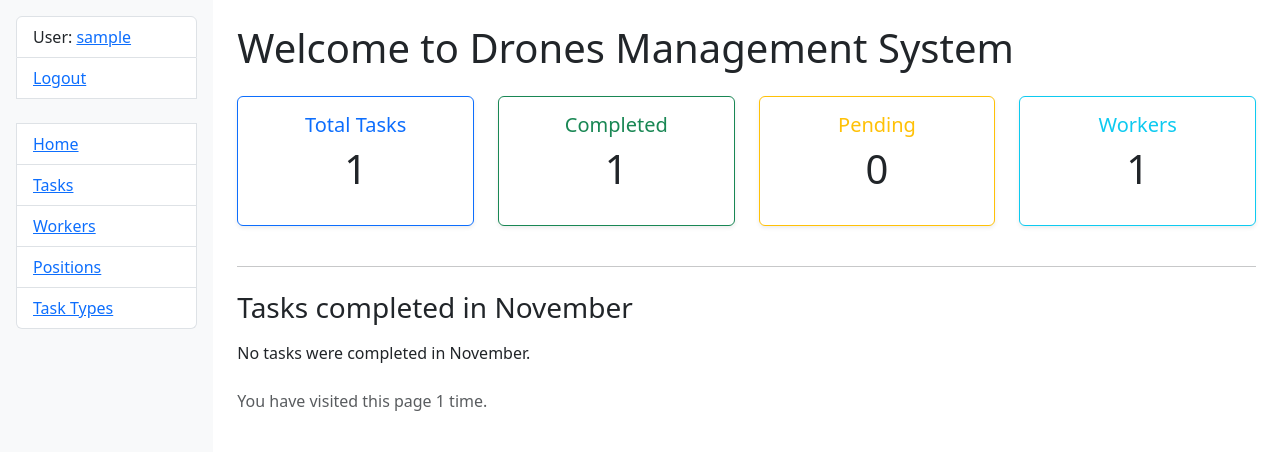
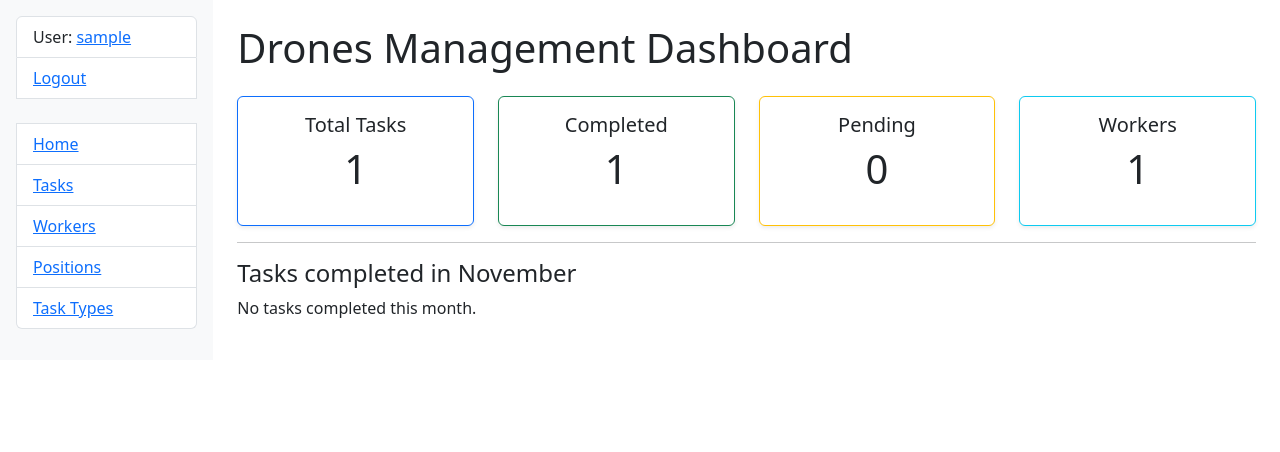
Before and after one commit to Black-and-white-689/drones_company, a Django app: page / in a window 1280 px wide. Shown: the top 452 px of the page. Run offline with Django 5.2, Linux system fonts and the light colour scheme; a user stored in the database is signed in; tables that the repository leaves empty hold one stand-in row (values such as "Sample post").

Commit message:
Organizing the index.html structure

```diff
--- a/templates/drones/index.html
+++ b/templates/drones/index.html
@@ -1,58 +1,71 @@
 {% extends "base.html" %}
-{% block title %}
-  <title>Drones Dashboard</title>
-{% endblock %}
-
 {% block content %}
-  <h1 class="mb-4">Welcome to Drones Management System</h1>
+<h1 class="mb-4">Drones Management Dashboard</h1>
 
 <div class="row text-center">
-    <div class="col-md-3 mb-3">
+  <div class="col-md-3">
     <div class="card border-primary shadow-sm">
       <div class="card-body">
-          <h5 class="card-title text-primary">Total Tasks</h5>
-          <p class="display-6">{{ num_tasks_total }}</p>
+    <h5>Total Tasks</h5>
+        <p class="display-6">
+          {{ num_tasks_total }}
+        </p>
       </div>
     </div>
   </div>
-    <div class="col-md-3 mb-3">
+  <div class="col-md-3">
     <div class="card border-success shadow-sm">
       <div class="card-body">
-          <h5 class="card-title text-success">Completed</h5>
-          <p class="display-6">{{ num_tasks_done }}</p>
+    <h5>Completed</h5>
+        <p class="display-6">
+          {{ num_tasks_done }}
+        </p>
       </div>
     </div>
   </div>
-    <div class="col-md-3 mb-3">
+  <div class="col-md-3">
     <div class="card border-warning shadow-sm">
       <div class="card-body">
-          <h5 class="card-title text-warning">Pending</h5>
-          <p class="display-6">{{ num_tasks_pending }}</p>
+    <h5>Pending</h5>
+        <p class="display-6">
+          {{ num_tasks_pending }}
+        </p>
       </div>
     </div>
   </div>
-    <div class="col-md-3 mb-3">
+  <div class="col-md-3">
     <div class="card border-info shadow-sm">
       <div class="card-body">
-          <h5 class="card-title text-info">Workers</h5>
-          <p class="display-6">{{ num_workers }}</p>
+    <h5>Workers</h5>
+        <p class="display-6">
+          {{ num_workers }}
+        </p>
       </div>
     </div>
   </div>
 </div>
 
-  <hr class="my-4">
-
-  <h3 class="mb-3">Tasks completed in {{ current_month }}</h3>
+<hr>
+<h4>Tasks completed in {{ current_month }}</h4>
 {% if tasks_done_this_month %}
-    <table class="table table-striped table-bordered">
-      <thead class="table-light">
+<table class="table table-striped">
+  <thead>
     <tr>
-          <th>#</th>
-          <th>Task Name</th>
-          <th>Deadline</th>
-          <th>Type</th>
-          <th>Priority</th>
+      <th>
+        #
+      </th>
+      <th>
+        Name
+      </th>
+      <th>
+        Deadline
+      </th>
+      <th>
+        Type
+      </th>
+      <th>
+        Priority
+      </th>
     </tr>
   </thead>
   <tbody>
@@ -68,10 +81,6 @@
   </tbody>
 </table>
 {% else %}
-    <p>No tasks were completed in {{ current_month }}.</p>
+  <p>No tasks completed this month.</p>
 {% endif %}
-
-  <p class="text-muted mt-4">
-    You have visited this page {{ num_visits }} time{{ num_visits|pluralize }}.
-  </p>
 {% endblock %}
```
Lines whose indentation alone changed are shown as unchanged.
